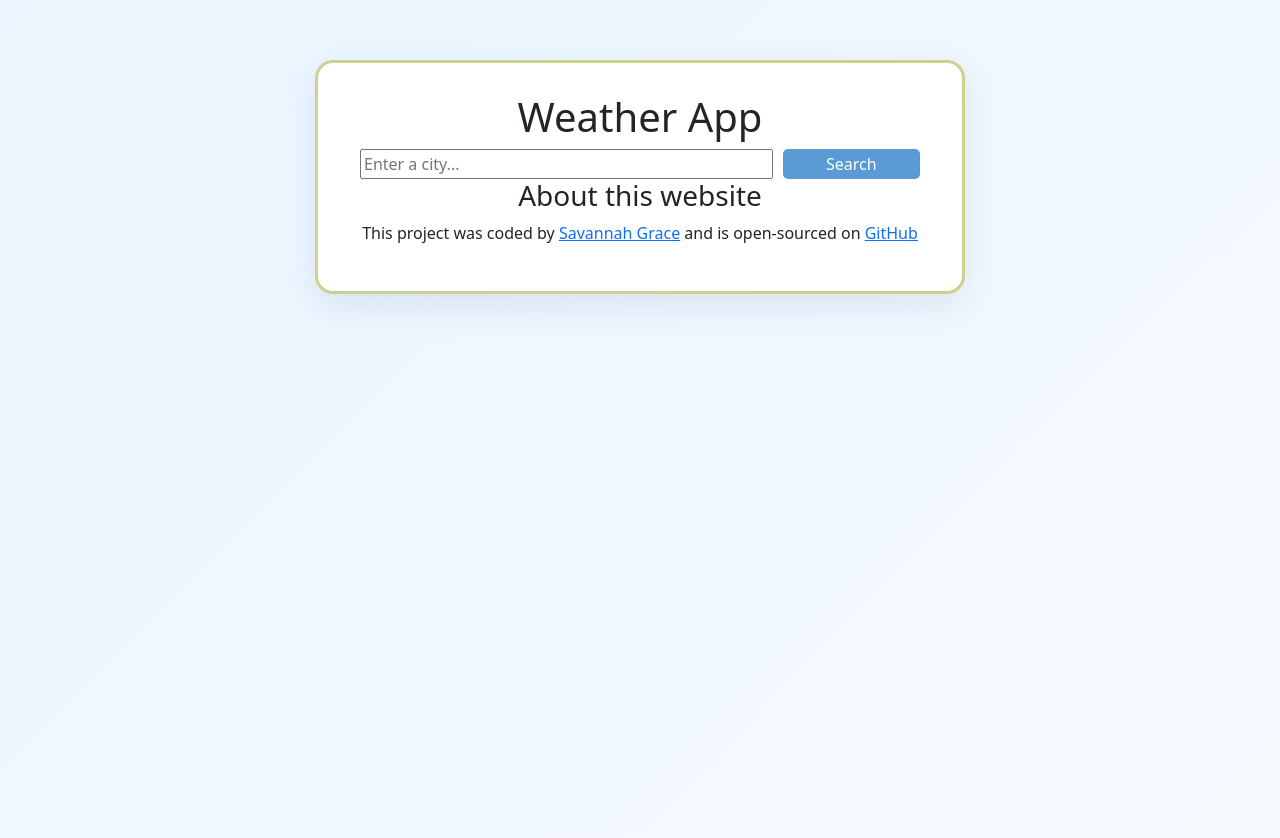
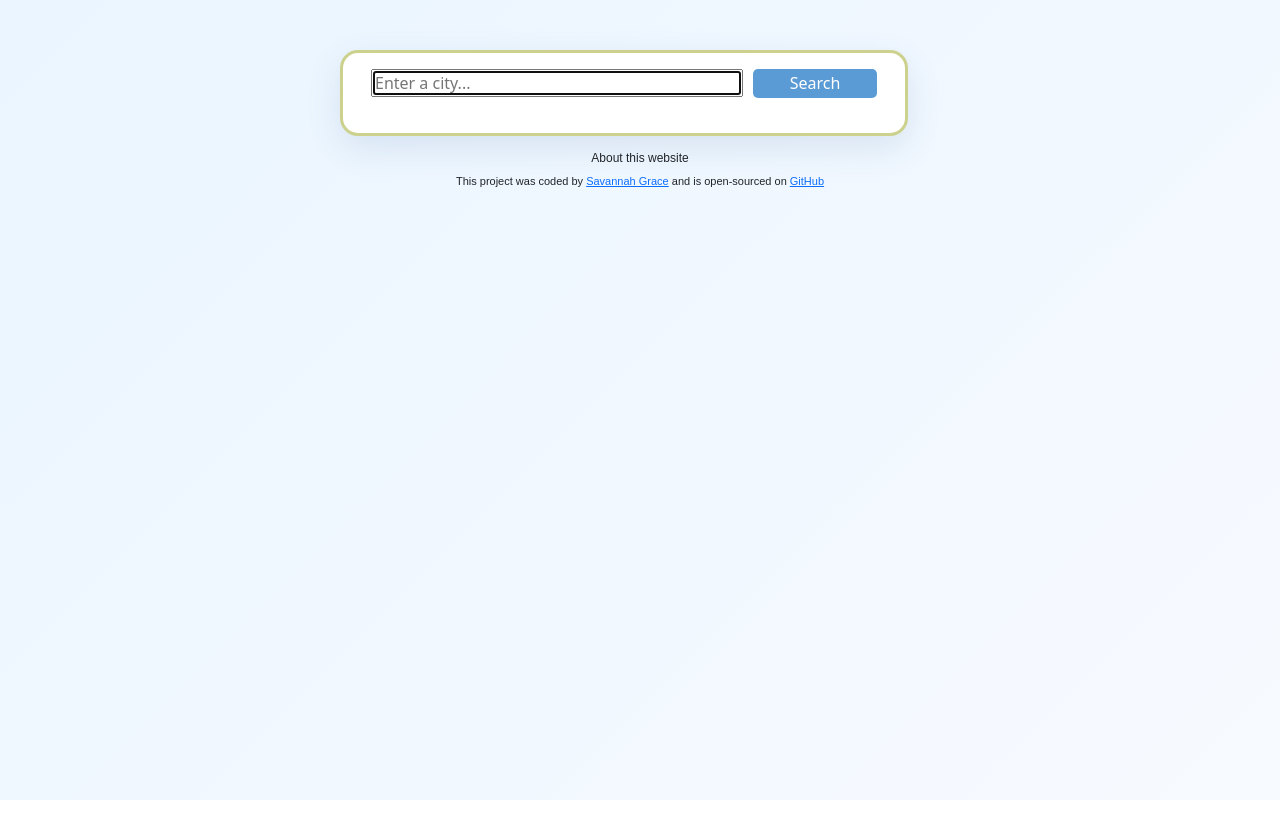
Before and after one commit to savannahgracecreates/react-vite, a React (Vite) app: page / in a window 1280 px wide. Shown: the top 838 px of the page. After the commit the page ends 800 px from the top, so only its background shows below. Built offline with nearby package versions, Linux system fonts and the light colour scheme.

Commit message:
css styling to layout of app

```diff
--- a/src/App.css
+++ b/src/App.css
@@ -1,16 +1,49 @@
 .App {
-  max-width: 800px;
-  margin: 60px auto;
-}
-.weather-app {
-  max-width: 650px;
-  margin: 60px auto;
-  padding: 30px;
+  width: 600px;
+  max-width: calc(100% - 32px);
+  box-sizing: border-box;
+  padding: 16px;
+  margin-top: 50px;
   background: #fff;
   border-radius: 18px;
   border: solid #CCD28D;
   box-shadow: 0 12px 35px rgba(38, 90, 140, 0.12);
 }
+.App h1{
+  text-align: left;
+  color: #878787;
+  display: block;
+  font-size: 24px;
+  font-weight: 100;
+  font-family: Arial, Helvetica, sans-serif;
+  height: 28px;
+  line-height: 28.8 px;
+}
+.App ul{
+  margin: 0;
+  padding: 0;
+}
+.App li {
+  color: #878787;
+  font-size: 16px;
+  font-family: Arial, Helvetica, sans-serif;
+  font-weight: 100;
+  line-height: 19px;
+  list-style: none;
+}
+.App .temperature {
+  font-weight: bold;
+  color: rgb(33, 33, 33);
+  font-size: 64px;
+  line-height: 64px;
+  margin-left: 5px;
+}
+
+.App form {
+  margin-bottom: 20px;
+}
+
+
 .form-row {
 display:grid;
 grid-template-columns: 3fr 1fr;
@@ -20,18 +53,17 @@ width: 100%;
 
 .my-form input {
   width: 100%;
+  height: 100%;
   box-sizing:border-box;
 }
 
 .search-button {
   width: 100%;
+  height: 60%;
   border: 5px;
   border-radius: 5px;
   background: #5b9bd5;
   color: white;
   cursor: pointer;
+
 }
-
-h1{
-  text-align: center;
-}
--- a/src/App.jsx
+++ b/src/App.jsx
@@ -37,7 +37,7 @@ function App() {
     <span className='form-row'>
       <span className='my-form'>
     <form onSubmit={handleSubmit}>
-      <input type="search" placeholder="Enter a city..." onChange={updateCity}/>
+      <input type="search" autoFocus="on" placeholder="Enter a city..." onChange={updateCity}/>
     </form>
     </span>
     <button className="search-button" type="Submit">Search</button>
@@ -55,7 +55,7 @@ function App() {
         <ul>
           <li>Sunday</li>
           <li>7:00pm</li>
-          <li>Temperature: {Math.round(weather.temperature)}°F</li>
+          <li>Temperature: <span className='temperature'>{Math.round(weather.temperature)}</span><span className='unit'>°F</span></li>
           <li>Description: {weather.description}</li>
 
           <li>
--- a/src/index.css
+++ b/src/index.css
@@ -1,16 +1,28 @@
 .footer {
   text-align: center;
+  margin-top: 15px;
+}
+.footer h3 {
+  font-size: 12px;
+  font-family: Arial, Helvetica, sans-serif;
+}
+.footer p {
+  font-family: Arial, Helvetica, sans-serif;
+  font-size: 11px;
 }
 
 footer {
   border-top: 1px solid #f9f7fe;
   padding: 30px 0 0 0;
   text-align: center;
-  font-size: 12px;
+  font-size: 11px;
   color: rgba(0, 0, 0, 0.6);
 }
 
 body {
+  display: flex;
+  justify-content: center;
+  align-items: flex-start;
   margin: 0;
   min-height: 100vh;
   background: linear-gradient(135deg, #eaf5ff, #f7faff);
--- a/src/main.jsx
+++ b/src/main.jsx
@@ -7,18 +7,16 @@ import 'bootstrap/dist/css/bootstrap.min.css';
 
 createRoot(document.getElementById('root')).render(
   <StrictMode>
-    <div className="App">
-      <div className='weather-app'>
+     <div className="App">
         <div className='container'>
-        <h1>Weather App</h1>
           <App />
-          <div className='footer'>
+  </div>
+      </div>
+      <div className='footer'>
       <h3>About this website </h3>
       <p>This project was coded by <a href="https://savannahgracecreative.com/" target="_blank">Savannah Grace</a> and is open-sourced on <a href="https://github.com/savannahgracecreates/react-vite" target="_blank">GitHub</a></p>
-  </div>
-      </div>
-    </div>
         </div>
+
 
   </StrictMode>,
 )
```
